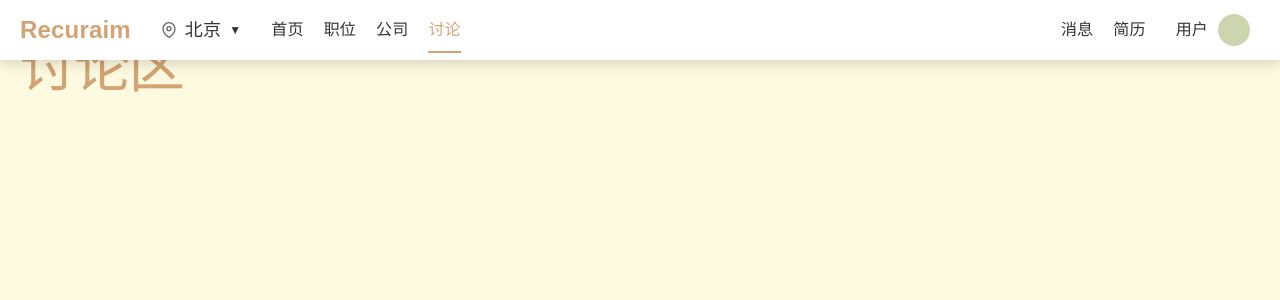
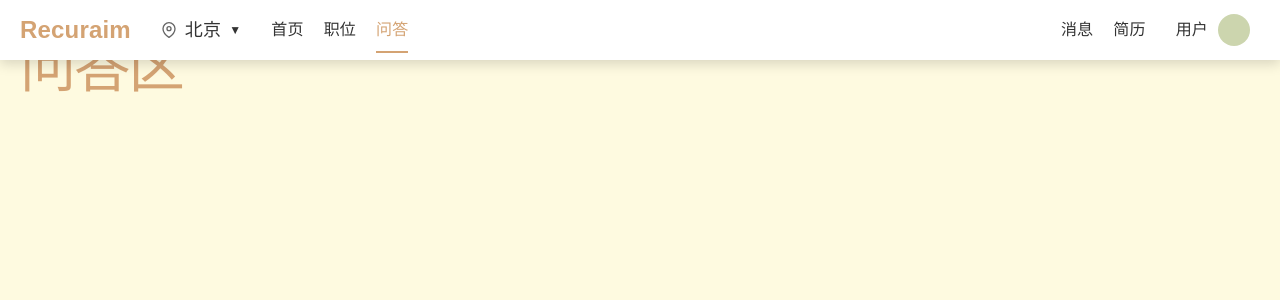
Before and after one commit to MetaDisintegrator/Recuraim_demo, a Vue app: page /discussions in a window 1280 px wide. Shown: the top 300 px of the page. Built offline with nearby package versions, Linux system fonts and the light colour scheme.

Commit message:
feat(Nav): 删除公司栏，讨论变为问答

```diff
--- a/src/components/Navbar.vue
+++ b/src/components/Navbar.vue
@@ -19,8 +19,7 @@
       <template v-if="!isRecruiter">
         <router-link to="/" class="nav-item" active-class="active">首页</router-link>
         <router-link to="/jobs" class="nav-item" active-class="active">职位</router-link>
-        <router-link to="/companies" class="nav-item" active-class="active">公司</router-link>
-        <router-link to="/discussions" class="nav-item" active-class="active">讨论</router-link>
+        <router-link to="/discussions" class="nav-item" active-class="active">问答</router-link>
         <div class="nav-right">
           <router-link to="/messages" class="nav-item" active-class="active">消息</router-link>
           <router-link to="/resume" class="nav-item" active-class="active">简历</router-link>
--- a/src/router/index.js
+++ b/src/router/index.js
@@ -18,8 +18,8 @@ const routes = [
   },
   {
     path: '/discussions',
-    name: 'Discussions',
-    component: () => import('../views/Discussions.vue')
+    name: 'Questions',
+    component: () => import('../views/Questions.vue')
   },
   {
     path: '/messages',
--- a/src/views/Discussions.vue
+++ b/src/views/Questions.vue
@@ -1,17 +1,17 @@
 <template>
-  <div class="discussions">
-    <h1>讨论区</h1>
+  <div class="questions">
+    <h1>问答区</h1>
   </div>
 </template>
 
 <script>
 export default {
-  name: 'Discussions'
+  name: 'Questions'
 }
 </script>
 
 <style scoped>
-.discussions {
+.questions {
   padding: 20px;
 }
 
```
